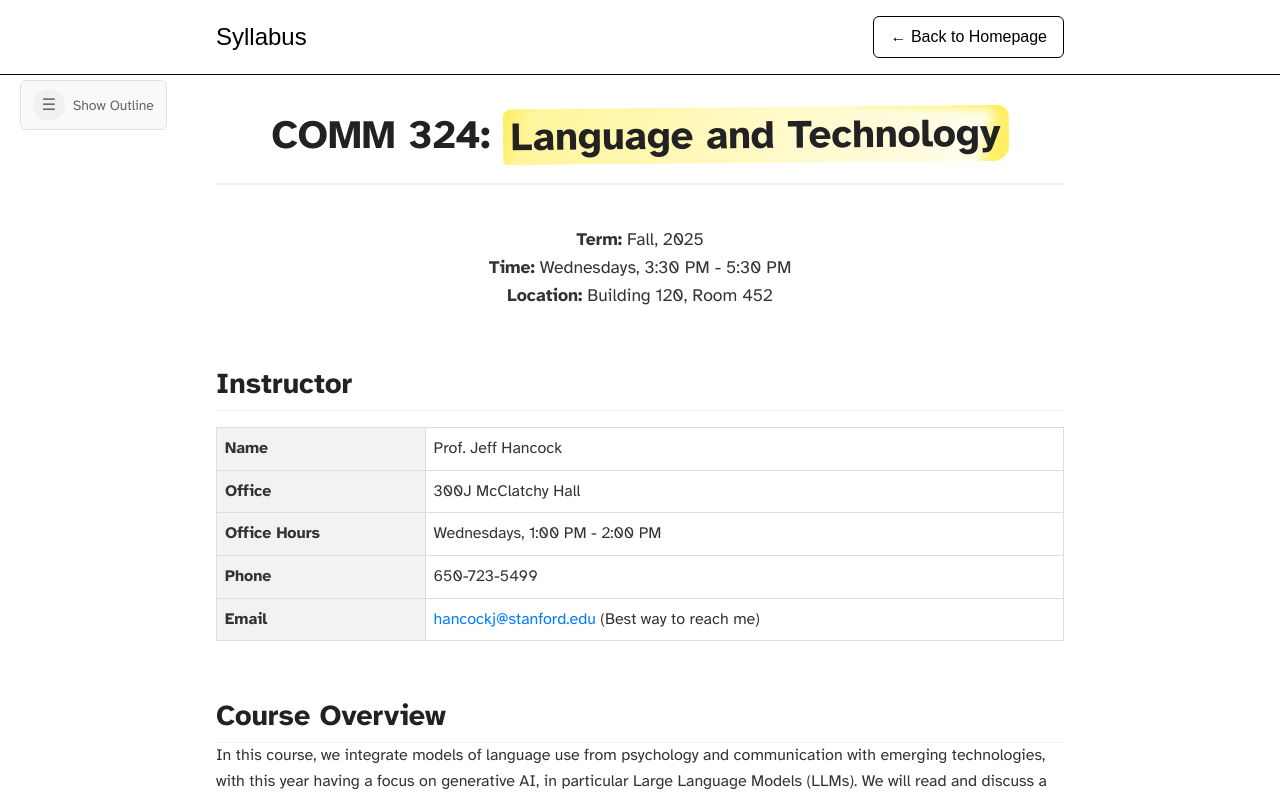
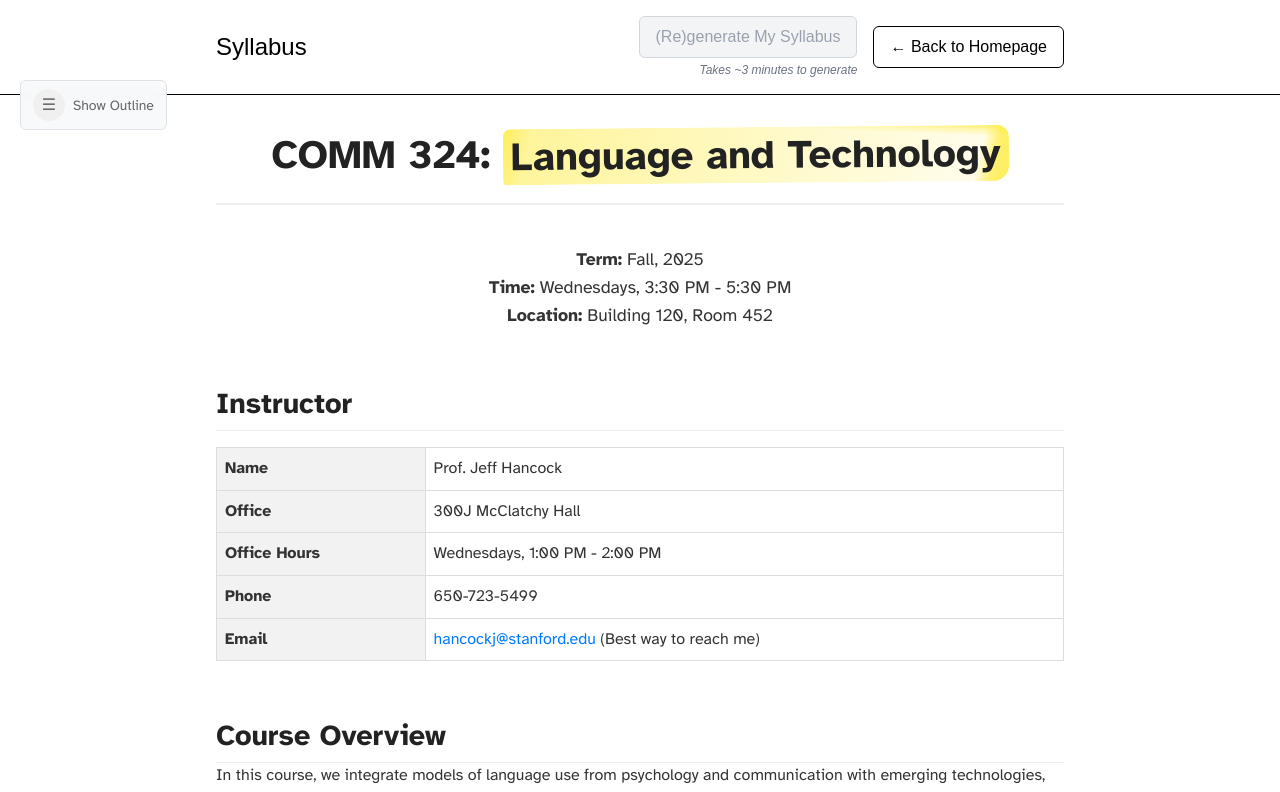
Before and after one commit to kapa-moon/your-my-our-class, a Next.js app: page /syllabus in a window 1280 px wide. Shown: the top 792 px of the page. Built offline with nearby package versions, Linux system fonts and the light colour scheme; no server answers; the database is empty.

Commit message:
syllabus button

```diff
--- a/src/app/my-persona-card/page.tsx
+++ b/src/app/my-persona-card/page.tsx
@@ -933,9 +933,6 @@ export default function MyPersonaCard() {
   const [loading, setLoading] = useState(true);
   const [error, setError] = useState<string | null>(null);
   const [saving, setSaving] = useState(false);
-  const [generating, setGenerating] = useState(false);
-  const [generationMessage, setGenerationMessage] = useState<string>('');
-  const [generationComplete, setGenerationComplete] = useState(false);
   const [userId, setUserId] = useState<number | null>(null);
   const [viewMode, setViewMode] = useState<'raw' | 'presentable'>('presentable');
   const [presentablePersona, setPresentablePersona] = useState<PresentablePersona | null>(null);
@@ -1314,85 +1311,6 @@ export default function MyPersonaCard() {
     }
   };
 
-  const generatePersonalizedSyllabus = async () => {
-    if (!userId) {
-      alert('Please log in to generate your personalized syllabus.');
-      return;
-    }
-
-    try {
-      setGenerating(true);
-      setGenerationMessage('');
-      setGenerationComplete(false);
-
-      // Generate papers for weeks 2-9 (content weeks)
-      const weeks = ['2', '3', '4', '5', '6', '7', '8', '9'];
-      const weekNames = {
-        '2': 'AI-Mediated Communication',
-        '3': 'LLMs and role play',
-        '4': 'Social Bots',
-        '5': 'Models interacting with each other',
-        '6': 'Deception and Truth',
-        '7': 'LLMs reflecting human diversity',
-        '8': 'LLMs as content analysts',
-        '9': 'Reflections on human cognition'
-      };
-
-      setGenerationMessage('🤖 AI is analyzing your interests and matching papers...');
-
-      let successCount = 0;
-      let failCount = 0;
-
-      for (const week of weeks) {
-        try {
-          setGenerationMessage(`🤖 Generating personalized papers for Week ${week}: ${weekNames[week as keyof typeof weekNames]}...`);
-
-          const response = await fetch('/api/personalized-papers', {
-            method: 'POST',
-            headers: {
-              'Content-Type': 'application/json',
-            },
-            body: JSON.stringify({
-              userId,
-              weekNumber: week,
-              forceRegenerate: true // Always regenerate when manually triggered
-            })
-          });
-
-          const data = await response.json();
-
-          if (response.ok) {
-            successCount++;
-            console.log(`Generated papers for week ${week}:`, data.papers?.length || 0);
-          } else {
-            failCount++;
-            console.error(`Failed to generate papers for week ${week}:`, data.error);
-          }
-        } catch (weekError) {
-          // failCount++;
-          console.error(`Error generating papers for week ${week}:`, weekError);
-        }
-      }
-
-      if (successCount === weeks.length) {
-        setGenerationMessage(`✅ Success! Generated personalized papers for all ${successCount} weeks.`);
-        setGenerationComplete(true);
-      } else if (successCount > 0) {
-        setGenerationMessage(`⚠️ Partially successful: Generated papers for ${successCount}/${weeks.length} weeks. Some weeks may have failed.`);
-        setGenerationComplete(true);
-      } else {
-        setGenerationMessage(`❌ Failed to generate personalized papers. Please try again or check your internet connection.`);
-        setGenerationComplete(false);
-      }
-
-    } catch (error) {
-      console.error('Error generating personalized syllabus:', error);
-      setGenerationMessage('❌ An error occurred while generating your personalized syllabus. Please try again.');
-      setGenerationComplete(false);
-    } finally {
-      setGenerating(false);
-    }
-  };
 
   if (loading) {
     return (
@@ -1546,45 +1464,12 @@ export default function MyPersonaCard() {
 
             {/* Generate Personalized Syllabus Section */}
             <div className="pt-8 border-t border-gray-200 text-center space-y-4">
-              {generating && generationMessage && (
-                <div className="text-sm text-gray-600 mb-4">
-                  {generationMessage}
-                </div>
-              )}
-
-              {generationComplete && !generating ? (
               <Link
                 href="/syllabus"
                 className="inline-flex items-center px-6 py-3 border border-black text-black bg-white hover:bg-black hover:text-white transition-colors rounded-md font-medium"
               >
                 Go to Syllabus
               </Link>
-              ) : (
-                <button
-                  onClick={generatePersonalizedSyllabus}
-                  disabled={generating || !personaCard}
-                  className={`inline-flex items-center px-6 py-3 border border-black rounded-md font-medium transition-colors ${
-                    generating || !personaCard
-                      ? 'bg-gray-100 text-gray-400 border-gray-300 cursor-not-allowed'
-                      : 'text-black bg-white hover:bg-black hover:text-white'
-                  }`}
-                >
-                  {generating ? (
-                    <>
-                      <div className="animate-spin rounded-full h-4 w-4 border-2 border-gray-400 border-t-transparent mr-2"></div>
-                      Generating...
-                    </>
-                  ) : (
-                    '(Re)generate My Syllabus'
-                  )}
-                </button>
-              )}
-
-              {!personaCard && !generating && (
-                <p className="text-xs text-red-500 mt-2">
-                  Please complete your persona card first
-                </p>
-              )}
             </div>
           </div>
         ) : personaCard ? (
--- a/src/app/syllabus/page.tsx
+++ b/src/app/syllabus/page.tsx
@@ -4,6 +4,7 @@ import { useState, useEffect } from 'react';
 import Link from 'next/link';
 import PaperCard from '@/components/PaperCard';
 import PersonalizedPaper from '@/components/PersonalizedPaper';
+import { getCurrentUserId } from '@/lib/auth-utils';
 
 interface RequiredPaper {
   id: number;
@@ -25,6 +26,18 @@ export default function SyllabusPage() {
   const [presentationDetailsOpen, setPresentationDetailsOpen] = useState(false);
   const [requiredPapers, setRequiredPapers] = useState<RequiredPaper[]>([]);
   const [loadingPapers, setLoadingPapers] = useState(true);
+  const [generating, setGenerating] = useState(false);
+  const [generationMessage, setGenerationMessage] = useState<string>('');
+  const [generationComplete, setGenerationComplete] = useState(false);
+  const [userId, setUserId] = useState<number | null>(null);
+
+  // Get current user ID
+  useEffect(() => {
+    const currentUserId = getCurrentUserId();
+    if (currentUserId) {
+      setUserId(currentUserId);
+    }
+  }, []);
 
   // Fetch required papers
   useEffect(() => {
@@ -131,6 +144,86 @@ export default function SyllabusPage() {
   // Get papers for a specific week
   const getPapersForWeek = (weekNumber: string): RequiredPaper[] => {
     return requiredPapers.filter(paper => paper.weekNumber === weekNumber);
+  };
+
+  const generatePersonalizedSyllabus = async () => {
+    if (!userId) {
+      alert('Please log in to generate your personalized syllabus.');
+      return;
+    }
+
+    try {
+      setGenerating(true);
+      setGenerationMessage('');
+      setGenerationComplete(false);
+
+      // Generate papers for weeks 2-9 (content weeks)
+      const weeks = ['2', '3', '4', '5', '6', '7', '8', '9'];
+      const weekNames = {
+        '2': 'AI-Mediated Communication',
+        '3': 'LLMs and role play',
+        '4': 'Social Bots',
+        '5': 'Models interacting with each other',
+        '6': 'Deception and Truth',
+        '7': 'LLMs reflecting human diversity',
+        '8': 'LLMs as content analysts',
+        '9': 'Reflections on human cognition'
+      };
+
+      setGenerationMessage('🤖 AI is analyzing your interests and matching papers...');
+
+      let successCount = 0;
+      let failCount = 0;
+
+      for (const week of weeks) {
+        try {
+          setGenerationMessage(`🤖 Generating personalized papers for Week ${week}: ${weekNames[week as keyof typeof weekNames]}...`);
+
+          const response = await fetch('/api/personalized-papers', {
+            method: 'POST',
+            headers: {
+              'Content-Type': 'application/json',
+            },
+            body: JSON.stringify({
+              userId,
+              weekNumber: week,
+              forceRegenerate: true // Always regenerate when manually triggered
+            })
+          });
+
+          const data = await response.json();
+
+          if (response.ok) {
+            successCount++;
+            console.log(`Generated papers for week ${week}:`, data.papers?.length || 0);
+          } else {
+            failCount++;
+            console.error(`Failed to generate papers for week ${week}:`, data.error);
+          }
+        } catch (weekError) {
+          // failCount++;
+          console.error(`Error generating papers for week ${week}:`, weekError);
+        }
+      }
+
+      if (successCount === weeks.length) {
+        setGenerationMessage(`✅ Success! Generated personalized papers for all ${successCount} weeks.`);
+        setGenerationComplete(true);
+      } else if (successCount > 0) {
+        setGenerationMessage(`⚠️ Partially successful: Generated papers for ${successCount}/${weeks.length} weeks. Some weeks may have failed.`);
+        setGenerationComplete(true);
+      } else {
+        setGenerationMessage(`❌ Failed to generate personalized papers. Please try again or check your internet connection.`);
+        setGenerationComplete(false);
+      }
+
+    } catch (error) {
+      console.error('Error generating personalized syllabus:', error);
+      setGenerationMessage('❌ An error occurred while generating your personalized syllabus. Please try again.');
+      setGenerationComplete(false);
+    } finally {
+      setGenerating(false);
+    }
   };
 
   return (
@@ -524,6 +617,31 @@ export default function SyllabusPage() {
           <div className="flex items-center justify-between">
             <h1 className="text-2xl font-normal">Syllabus</h1>
             <div className="flex items-center gap-4">
+              <div className="flex flex-col items-end gap-1">
+                <button
+                  onClick={generatePersonalizedSyllabus}
+                  disabled={generating || !userId}
+                  className={`inline-flex items-center px-4 py-2 border border-black rounded-md font-medium transition-colors ${
+                    generating || !userId
+                      ? 'bg-gray-100 text-gray-400 border-gray-300 cursor-not-allowed'
+                      : 'text-black bg-white hover:bg-black hover:text-white'
+                  }`}
+                >
+                  {generating ? (
+                    <>
+                      <div className="animate-spin rounded-full h-4 w-4 border-2 border-gray-400 border-t-transparent mr-2"></div>
+                      Generating...
+                    </>
+                  ) : (
+                    '(Re)generate My Syllabus'
+                  )}
+                </button>
+                {!generating && (
+                  <div className="text-xs text-gray-500 italic">
+                    Takes ~3 minutes to generate
+                  </div>
+                )}
+              </div>
 
               <Link
                 href="/"
@@ -535,6 +653,18 @@ export default function SyllabusPage() {
           </div>
         </div>
       </div>
+
+      {/* Generation Message */}
+      {generationMessage && (
+        <div className="border-b border-gray-200 bg-blue-50">
+          <div className="max-w-4xl mx-auto px-6 py-3">
+            <div className="text-sm text-blue-800">
+              {generationMessage}
+            </div>
+          </div>
+        </div>
+      )}
+
       <button
         className="sidebar-toggle"
         onClick={() => setSidebarOpen(!sidebarOpen)}
```
Lines whose indentation alone changed are shown as unchanged.
